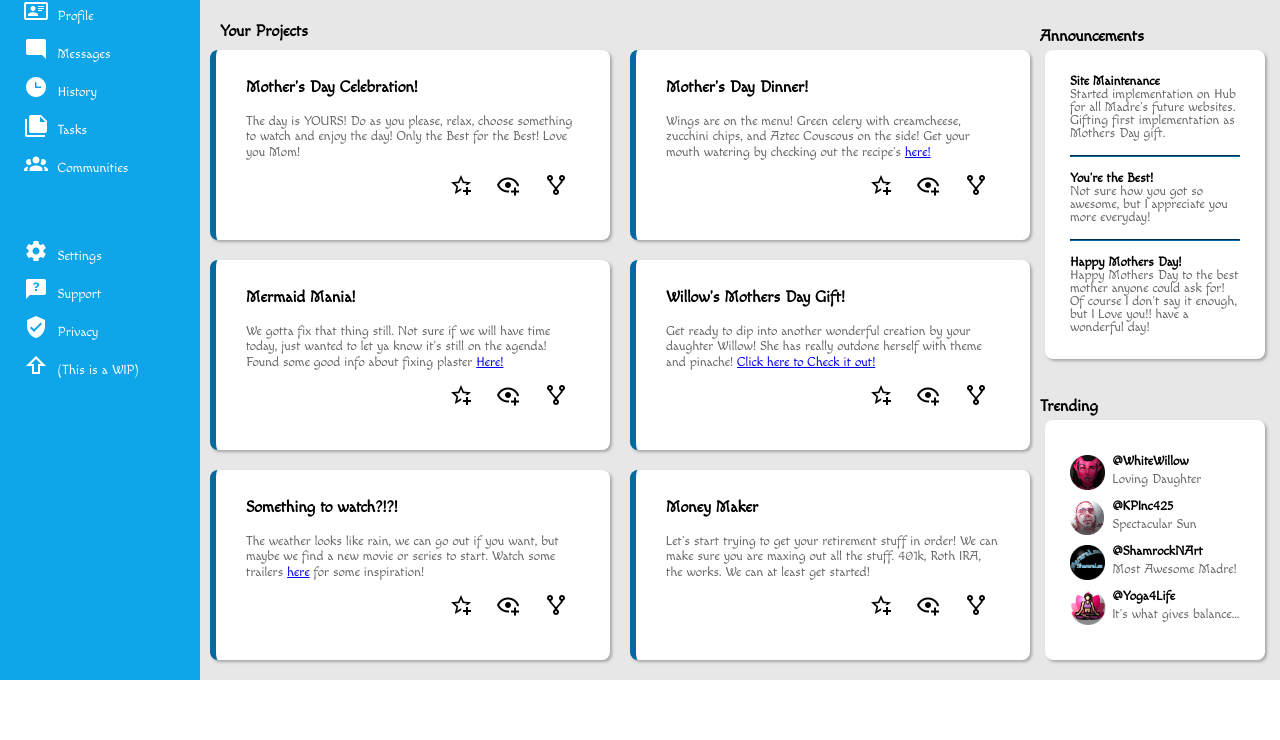
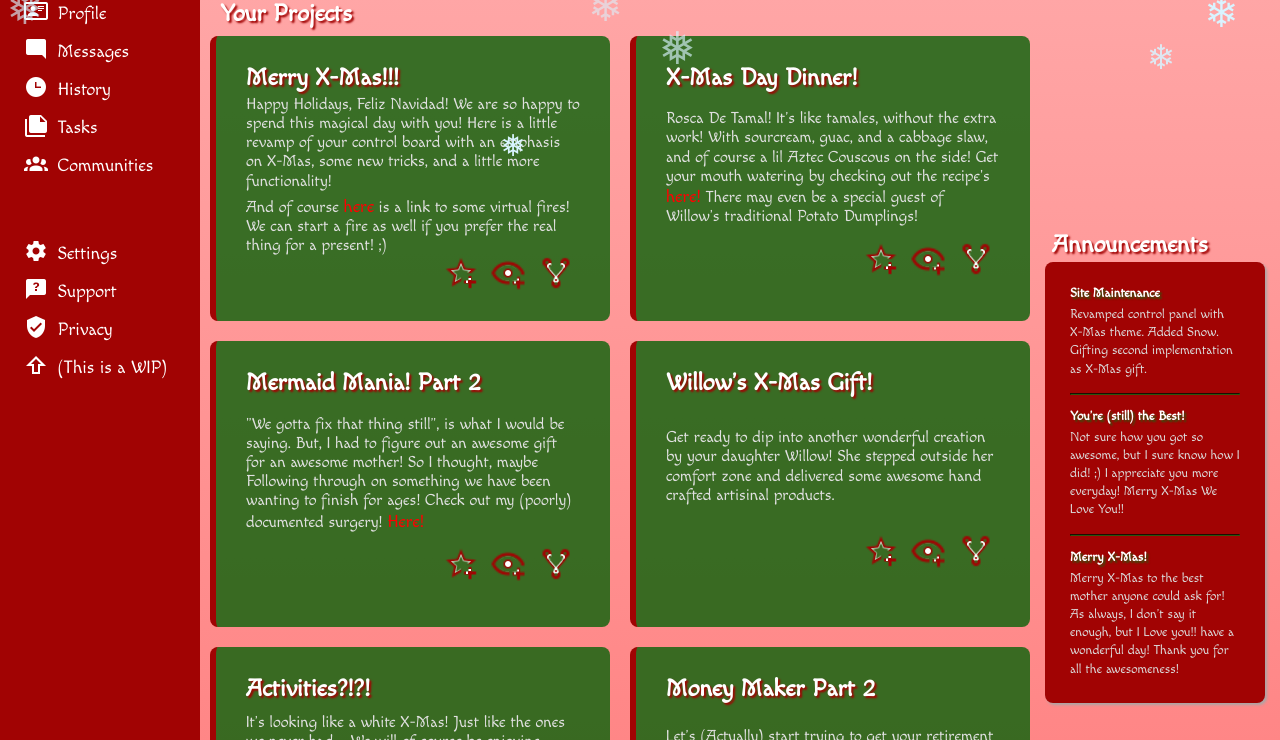
Before and after one commit to KPInc425/MadreXmas2022, a plain HTML site: page index.html in a window 1280 px wide. Shown: the part 120-860 px from the top of the page. Before the commit the page ends 800 px from the top, so only its background shows below. Drawn offline with Linux system fonts and the light colour scheme.

Commit message:
Update for Xmas

```diff
--- a/index.html
+++ b/index.html
@@ -26,17 +26,17 @@
         <div class="header">
             <div class="searchBar">
                 <img src="./img/magnify.png" alt="Search magnifying glass">
-                <form action="https://google.com/search">
+                <form action="https://google.com/search" target="_blank">
                     <input type="search" name="q" placeholder="Use Google Search From Here">
                 </form>
             </div>
             <div class="userInfo">
                 <img src="./img/bell-ring-outline.png" alt="Alert Icon">
-                <a href="./img/ShamraLeeOrb.png"><img src="./img/ShamraLeeOrb.png" alt="Profile Pic" class="profileIcon"></a>
+                <a href="./img/ShamraLeeOrb.png"><img src="./img/ShamraLeeOrb(xmas).png" alt="Profile Pic" class="profileIcon"></a>
                 <a href="">ShamrockNArt</a>
             </div>
             <div class="userGreeting">
-                <a href="./img/ShamraLeeOrb.png"><img src="./img/ShamraLeeOrb.png" alt="Profile Pic" class="profileIcon"></a>
+                <a href="./img/ShamraLeeOrb.png"><img src="./img/ShamraLeeOrb(xmas).png" alt="Profile Pic" class="profileIcon"></a>
                 <p>Hi There,</p>
                 <a href="">Madre (@ShamrockNArt)</a>
             </div>
@@ -50,74 +50,107 @@
             <section class="activeProjects">
                 <h2>Your Projects</h2>
                 <div class="projectCard">
-                    <h3>Mother's Day Celebration!</h3>
+                    <h3>Merry X-Mas!!!</h3>
                     <p>
-                      The day is YOURS! Do as you please, relax, choose something
-                      to watch and enjoy the day! Only the Best for the Best!
-                      Love you Mom!
+                      Happy Holidays, Feliz Navidad! We are so happy to spend this magical day with you!
+                      Here is a little revamp of your control board with an emphasis on X-Mas, some new
+                      tricks, and a little more functionality!
                     </p>
-                    <img src="./img/star-plus-outline.png" alt="Favorite Icon">
-                    <img src="./img/eye-plus-outline.png" alt="View Icon">
-                    <img src="./img/source-fork.png" alt="Share Icon">
+                    <p>
+                        And of course <a href="https://www.youtube.com/playlist?list=PLLriO7m-ZXRwQrjxpye4JQmK7KE_E4oZp" target="_blank">here</a>
+                        is a link to some virtual fires! We can start a fire as well
+                        if you prefer the real thing for a present! ;)
+                    </p>
+                    <img src="./img/star-plus-outline.png" alt="Favorite Icon" class="faveButton">
+                    <img src="./img/eye-plus-outline.png" alt="View Icon" class="viewButton">
+                    <img src="./img/source-fork.png" alt="Share Icon" class="shareButton">
                 </div>
                 <div class="projectCard">
-                    <h3>Mother's Day Dinner!</h3>
+                    <h3>X-Mas Day Dinner!</h3>
                     <p>
-                      Wings are on the menu! Green celery with creamcheese, zucchini
-                      chips, and Aztec Couscous on the side! Get your mouth watering
-                      by checking out the recipe's <a href="https://kpinc425.github.io/odin-recipes/">here!</a>
-
+                      Rosca De Tamal! It's like tamales, without the extra work! With sourcream, guac, and
+                      a cabbage slaw, and of course a lil Aztec Couscous on the side! Get your mouth watering
+                      by checking out the recipe's <a href="https://kpinc425.github.io/odin-recipes/" target="_blank">here!</a>
+                      There may even be a special guest of Willow's traditional Potato Dumplings!
                     </p>
-                    <img src="./img/star-plus-outline.png" alt="Favorite Icon">
-                    <img src="./img/eye-plus-outline.png" alt="View Icon">
-                    <img src="./img/source-fork.png" alt="Share Icon">
+                    <img src="./img/star-plus-outline.png" alt="Favorite Icon" class="faveButton">
+                    <img src="./img/eye-plus-outline.png" alt="View Icon" class="viewButton">
+                    <img src="./img/source-fork.png" alt="Share Icon" class="shareButton">
                 </div>
                 <div class="projectCard">
-                    <h3>Mermaid Mania!</h3>
+                    <h3>Mermaid Mania! Part 2</h3>
                     <p>
-                        We gotta fix that thing still. Not sure if we will have
-                        time today, just wanted to let ya know it's still on
-                        the agenda! Found some good info about fixing plaster
-                        <a href="https://www.hunker.com/12001739/how-to-repair-a-plaster-sculpture">Here!</a>
+                        "We gotta fix that thing still", is what I would be saying. But, I had
+                        to figure out an awesome gift for an awesome mother! So I thought, maybe
+                        Following through on something we have been wanting to finish for ages!
+                        Check out my (poorly) documented surgery!
+                        <a href="https://www.hunker.com/12001739/how-to-repair-a-plaster-sculpture" target="_blank">Here!</a>
                     </p>
-                    <img src="./img/star-plus-outline.png" alt="Favorite Icon">
-                    <img src="./img/eye-plus-outline.png" alt="View Icon">
-                    <img src="./img/source-fork.png" alt="Share Icon">
+                    <img src="./img/star-plus-outline.png" alt="Favorite Icon" class="faveButton">
+                    <img src="./img/eye-plus-outline.png" alt="View Icon" class="viewButton">
+                    <img src="./img/source-fork.png" alt="Share Icon" class="shareButton">
                 </div>
                 <div class="projectCard">
-                    <h3>Willow's Mothers Day Gift!</h3>
+                    <h3>Willow's X-Mas Gift!</h3>
                     <p>
                       Get ready to dip into another wonderful creation by
-                      your daughter Willow! She has really outdone herself
-                      with theme and pinache! <a href="./pages/willowsGallery.html">Click here to Check it out!</a>
+                      your daughter Willow! She stepped outside her comfort zone
+                      and delivered some awesome hand crafted artisinal products.
                     </p>
-                    <img src="./img/star-plus-outline.png" alt="Favorite Icon">
-                    <img src="./img/eye-plus-outline.png" alt="View Icon">
-                    <img src="./img/source-fork.png" alt="Share Icon">
+                    <img src="./img/star-plus-outline.png" alt="Favorite Icon" class="faveButton">
+                    <img src="./img/eye-plus-outline.png" alt="View Icon" class="viewButton">
+                    <img src="./img/source-fork.png" alt="Share Icon" class="shareButton">
                 </div>
                 <div class="projectCard">
-                    <h3>Something to watch?!?!</h3>
+                    <h3>Activities?!?!</h3>
                     <p>
-                        The weather looks like rain, we can go out if
-                        you want, but maybe we find a new movie or series
-                        to start. Watch some trailers
-                        <a href="https://www.youtube.com/playlist?list=PLLriO7m-ZXRypVDLFb_k2eOGt55XT-A26">here</a>
-                        for some inspiration!
+                        It's looking like a white X-Mas! Just like the ones we never had....
+                        We will of course be enjoying eachothers company, but we also had
+                        a couple of fun things to do! We have some Cake Pop's to make, click
+                        <a href="https://www.youtube.com/playlist?list=PLLriO7m-ZXRypVDLFb_k2eOGt55XT-A26" target="_blank">here</a>
+                        for some inspiration! I also thought we could try out the new Santa Clause show with
+                        Tim Allen <a href="https://www.youtube.com/watch?v=6Of1wKwGVPo">Trailer Here!</a>
                     </p>
-                    <img src="./img/star-plus-outline.png" alt="Favorite Icon">
-                    <img src="./img/eye-plus-outline.png" alt="View Icon">
-                    <img src="./img/source-fork.png" alt="Share Icon">
+                    <img src="./img/star-plus-outline.png" alt="Favorite Icon" class="faveButton">
+                    <img src="./img/eye-plus-outline.png" alt="View Icon" class="viewButton">
+                    <img src="./img/source-fork.png" alt="Share Icon" class="shareButton">
                 </div>
                 <div class="projectCard">
-                    <h3>Money Maker</h3>
+                    <h3>Money Maker Part 2</h3>
                     <p>
-                      Let's start trying to get your retirement stuff in
+                      Let's (Actually) start trying to get your retirement stuff in
                       order! We can make sure you are maxing out all the stuff.
                       401k, Roth IRA, the works. We can at least get started!
+                      Let's get the doc's and logins and such together and coherent
+                      at least! :D
                     </p>
-                    <img src="./img/star-plus-outline.png" alt="Favorite Icon">
-                    <img src="./img/eye-plus-outline.png" alt="View Icon">
-                    <img src="./img/source-fork.png" alt="Share Icon">
+                    <img src="./img/star-plus-outline.png" alt="Favorite Icon" class="faveButton">
+                    <img src="./img/eye-plus-outline.png" alt="View Icon" class="viewButton">
+                    <img src="./img/source-fork.png" alt="Share Icon" class="shareButton">
+                </div>
+                <div class="projectCard">
+                    <h3>Let's Make This Useful!</h3>
+                    <p>
+                      The sentiment is nice and all, like a <strong>REALLY</strong> fancy holiday
+                      card. But I want you to actually use it! How can it be useful? Are there things
+                      that are hard to find, or figure out normally? Could a single place for them all,
+                      semi curated be helpful?
+                    </p>
+                    <img src="./img/star-plus-outline.png" alt="Favorite Icon" class="faveButton">
+                    <img src="./img/eye-plus-outline.png" alt="View Icon" class="viewButton">
+                    <img src="./img/source-fork.png" alt="Share Icon" class="shareButton">
+                </div>
+                <div class="projectCard">
+                    <h3>Let's Make This Useful Part 2!</h3>
+                    <p>
+                        Need a place to save things? Links to communities you like?
+                        Are there things you miss from social media that you could use? Easy way to share video
+                        or images? What kind of functionality could make your digital life easier? A direct
+                        line to message my PC?
+                    </p>
+                    <img src="./img/star-plus-outline.png" alt="Favorite Icon" class="faveButton">
+                    <img src="./img/eye-plus-outline.png" alt="View Icon" class="viewButton">
+                    <img src="./img/source-fork.png" alt="Share Icon" class="shareButton">
                 </div>
             </section>
 
@@ -126,21 +159,21 @@
                 <div class="announcementCard">
                     <h3>Site Maintenance</h3>
                     <p>
-                        Started implementation on Hub for all Madre's future websites.
-                        Gifting first implementation as Mothers Day gift.
+                        Revamped control panel with X-Mas theme. Added Snow.
+                        Gifting second implementation as X-Mas gift.
                     </p>
                     <hr>
-                    <h3>You're the Best!</h3>
+                    <h3>You're (still) the Best!</h3>
                     <p>
-                        Not sure how you got so awesome, but I appreciate you
-                        more everyday!
+                        Not sure how you got so awesome, but I sure know how I did! ;)
+                        I appreciate you more everyday! Merry X-Mas We Love You!!
                     </p>
                     <hr>
-                    <h3>Happy Mothers Day!</h3>
+                    <h3>Merry X-Mas!</h3>
                     <p>
-                        Happy Mothers Day to the best mother anyone could ask for!
-                        Of course I don't say it enough, but I Love you!! have a
-                        wonderful day!
+                        Merry X-Mas to the best mother anyone could ask for!
+                        As always, I don't say it enough, but I Love you!! have a
+                        wonderful day! Thank you for all the awesomeness!
                     </p>
                 </div>
             </section>
@@ -158,7 +191,7 @@
                         <p>Spectacular Sun</p>
                     </div>
                     <div class="trendingItem">
-                        <img src="./img/ShamraLeeOrb.png" alt="User3 Profile Pic">
+                        <img src="./img/ShamraLeeOrb(xmas).png" alt="User3 Profile Pic">
                         <h3>@ShamrockNArt</h3>
                         <p>Most Awesome Madre!</p>
                     </div>
@@ -173,4 +206,8 @@
         </div>
     </div>
 
+    <div class="snowContainer">
+
+    </div>
+    <script src="./scripts/snow.js"></script>
 </body>
--- /dev/null
+++ b/scripts/snow.js
@@ -0,0 +1,46 @@
+const snowContainer = document.querySelector('.snowContainer');
+
+const snowFlakes = ['&#10052', '&#10053', '&#10054'];
+
+const random = (num) => {
+    return Math.floor(Math.random() * num);
+}
+
+const getRandomStyles = () => {
+    const top = random(100);
+    const left = random(100);
+    const dur = random(10) + 10;
+    const size = random(25) + 25;
+    return  `
+            top: -${top}%;
+            left: ${left}%;
+            font-size: ${size}px;
+            animation-duration: ${dur}s;
+            `;
+}
+
+const createSnow = (num) => {
+    for (let i = num; i > 0; i--) {
+        let snow = document.createElement("div");
+        snow.classList.add('snow');
+        snow.style.cssText = getRandomStyles();
+        snow.innerHTML = snowFlakes[random(2)];
+        snowContainer.appendChild(snow);
+    }
+
+}
+
+const removeSnow = () => {
+    snowContainer.style.opacity = "0";
+    setTimeout(() => {
+        snowContainer.remove();
+    }, 1000)
+}
+
+window.addEventListener('load', () => {
+    createSnow(60);
+});
+
+window.addEventListener("click", () => {
+    removeSnow();
+})
--- a/styles.css
+++ b/styles.css
@@ -19,10 +19,11 @@ body {
 .profileIcon {
     height: 40px;
     width: auto;
+    /* filter: invert(100%); */
 }
 
 .menu {
-    background-color: #0ea5e9;
+    background-color: #a10303;
     /* height: 100vh; */
     grid-area: menu;
     display: grid;
@@ -47,7 +48,7 @@ body {
 .menu > a {
     padding-top: 4px;
     font-size: large;
-    font-size: smaller;
+    /* font-size: smaller; */
     font-weight: 550;
     display: grid;
     grid-template-columns: 1fr 3fr;
@@ -82,16 +83,17 @@ body {
 }
 
 .header {
-    background-color: white;
+    background-color: rgba(22, 101, 16, 0.849);
     grid-area: header;
     display: grid;
     grid-template-columns: 2fr 1fr;
     grid-template-rows: 1fr 1fr;
     box-shadow: 0px 4px 2px -2px rgb(167, 167, 167);
     z-index: 1;
+    color: white;
 }
 
-.header > *{
+.header > * {
     align-self: center;
 }
 
@@ -115,7 +117,7 @@ body {
 
 .userGreeting > a {
     text-decoration: none;
-    color: black;
+    color: white;
     font-size: large;
     font-weight: 550;
 }
@@ -130,7 +132,8 @@ body {
 }
 
 form > input {
-    background-color: rgb(214, 214, 214);
+    background: linear-gradient(to right, #ffa7a7 0%, #fc3c3c 100%);
+    color: white;
     border: none;
     border-radius: 10px;
     margin: 0 10px 0 5px;
@@ -140,7 +143,7 @@ form > input {
 
 .userInfo {
     justify-self: end;
-    margin-right: 50px;
+    margin: 0 25px;
     display: grid;
     grid-template-columns: 1fr 1fr 3fr;
     align-items: center;
@@ -150,8 +153,13 @@ form > input {
     text-decoration: none;
     margin-left: 15px;
     margin-top: 2px;
-    color: black;
+    color: white;
     font-weight: 550;
+}
+
+.userInfo > img, .searchBar > img {
+    filter: invert(100%);
+    padding: 0 5px;
 }
 
 .actionButtons {
@@ -169,24 +177,37 @@ form > input {
     height: 30px;
     font-family: Macondo,Impact, Haettenschweiler, 'Arial Narrow Bold', sans-serif;
     font-weight: 700;
-    background-color: #0ea5e9;
+    background-color: #a10303;
     color: white;
+    /* filter: invert(100%); */
 }
 
 
 .mainContent {
-    background-color: rgb(231, 231, 231);
+    background: linear-gradient(to bottom, #ffa7a7 0%, #ff7070 100%);
     grid-area: mainContent;
     display: grid;
     grid-template-columns: 3.5fr 1fr;
     row-gap: 30px;
 }
 
+h2 {
+    font-size: 150%;
+    margin-left: 12px;
+    color: white;
+    text-shadow: 2px 2px 2px #a10303;
+}
+
+h3 {
+    font-size: 125%;
+    text-shadow: 2px 2px 2px #a10303;
+}
+
 .activeProjects {
     grid-area: 1 / 1 / 3 / 2;
     display: grid;
     grid-template-columns: 1fr 1fr;
-    grid-template-rows: 1fr repeat(3, 12fr);
+    grid-template-rows: 1fr repeat(4, 12fr);
     gap: 20px;
     margin: 20px 10px;
 }
@@ -199,33 +220,59 @@ form > input {
 }
 
 .projectCard {
-    background-color: white;
-    box-shadow: 2px 2px 3px rgb(167, 167, 167);
+    background-color: rgba(22, 101, 16, 0.849);
     border-radius: 8px;
-    border-left: 6px solid #0369a1;
+    border-left: 6px solid #a10303;
     padding: 30px;
     display: grid;
     grid-template-columns: 4fr 1fr 1fr 1fr;
+    color: white;
 }
 
 .projectCard > h3 {
     grid-column: 1 / 5;
+    font-size: x-large;
 }
 
 .projectCard > p {
-    font-size: small;
+    /* font-size: small; */
     padding-top: 5px;
     line-height: 1.2;
-    color:rgb(102, 102, 102);
+    color:rgb(224, 224, 224);
     grid-column: 1 / 5;
+}
+
+.projectCard a {
+    color: red;
+    text-decoration: none;
+    font-size: 110%;;
 }
 
 .projectCard > img {
     justify-self: center;
+    filter: invert(100%);
+    background-color: #5efcfc;
+    border-radius: 8px;
+    border: 1px inset #5efcfc;
+    padding: 5px;
+    margin: 0 3px;
 }
 
 .projectCard > img:first-of-type {
     grid-column: 2/3;
+}
+
+.faveButton {
+    mask-image: url("./img/star-plus-outline.png");
+    mask-size: contain;
+}
+.viewButton {
+    mask-image: url("./img/eye-plus-outline.png");
+    mask-size: contain;
+}
+.shareButton {
+    mask-image: url("./img/source-fork.png");
+    mask-size: contain;
 }
 
 .announcements {
@@ -238,26 +285,30 @@ form > input {
 }
 
 .announcementCard {
-    background-color: white;
+    background-color: #a10303;
     margin: 0 15px 0 5px;
     padding: 25px;
     border-radius: 8px;
     height: fit-content;
     box-shadow: 2px 2px 3px rgb(167, 167, 167);
+    color: white;
 }
 
 .announcementCard > h3 {
     font-size: small;
+    text-shadow: 2px 2px 2px rgba(22, 101, 16, 0.849);
+    margin-bottom: 5px;
 }
 
 .announcementCard > p {
     font-size: small;
-    color:rgb(102, 102, 102);
+    color:rgb(220, 220, 220);
+    line-height: 1.4;
 }
 
 hr {
     margin: 15px 0;
-    border-color: #0369a1;
+    border-color: rgba(22, 101, 16, 0.849);
 }
 
 .trending {
@@ -273,11 +324,12 @@ hr {
 }
 
 .trendingCard {
-    background-color: white;
+    background-color: #a10303;
     padding: 25px;
     border-radius: 8px;
     margin: 0 15px 0 5px;
     box-shadow: 2px 2px 3px rgb(167, 167, 167);
+    color: white;
 }
 
 .trendingItem {
@@ -298,8 +350,57 @@ hr {
 
 .trendingItem > p {
     font-size: small;
-    color: rgb(102, 102, 102);
+    color: rgb(199, 199, 199);
 }
+
+/* Snow Animations */
+@keyframes fall {
+    0% {
+        opacity: 0;
+    }
+    50% {
+        opacity: 1;
+    }
+    100% {
+        top: 100vh;
+        opacity: 1;
+    }
+}
+
+@keyframes sway {
+    0% {
+        margin-left: 0;
+    }
+    25% {
+        margin-left: 50px;
+    }
+    50% {
+        margin-left: -50px;
+    }
+    75% {
+        margin-left: 50px;
+    }
+    100% {
+        margin-left: 0;
+    }
+}
+
+.snowContainer {
+    height: 100vh;
+    overflow: hidden;
+    position: absolute;
+    top: 0;
+    transition: opacity 500ms;
+    width: 100%;
+    z-index: 10;
+}
+
+.snow {
+    animation: fall ease-in infinite, sway ease-in-out infinite;
+    color: rgb(217, 244, 255);
+    position: absolute;
+}
+
 
 @media screen and (max-width: 800px) {
     .wrapper {
```
Also changed, not shown: img/ShamraLeeOrb(xmas).png (added).
